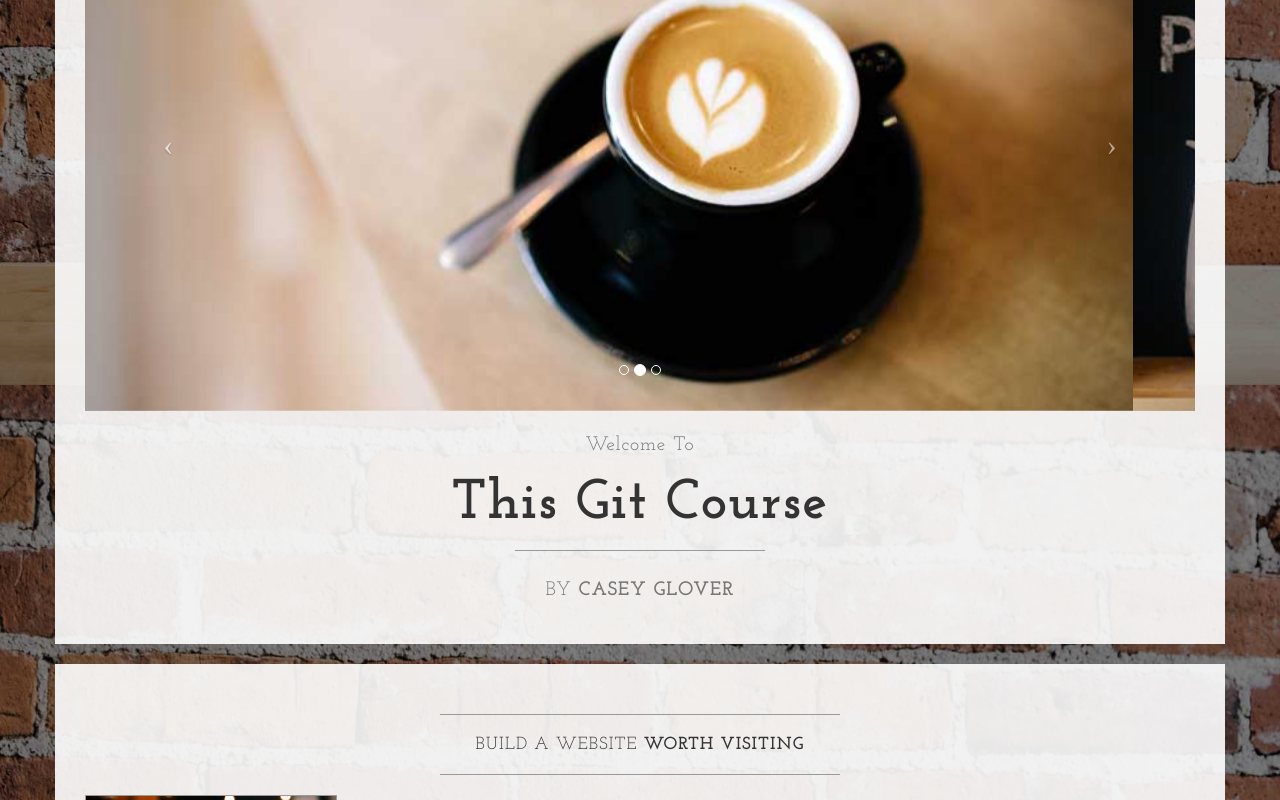
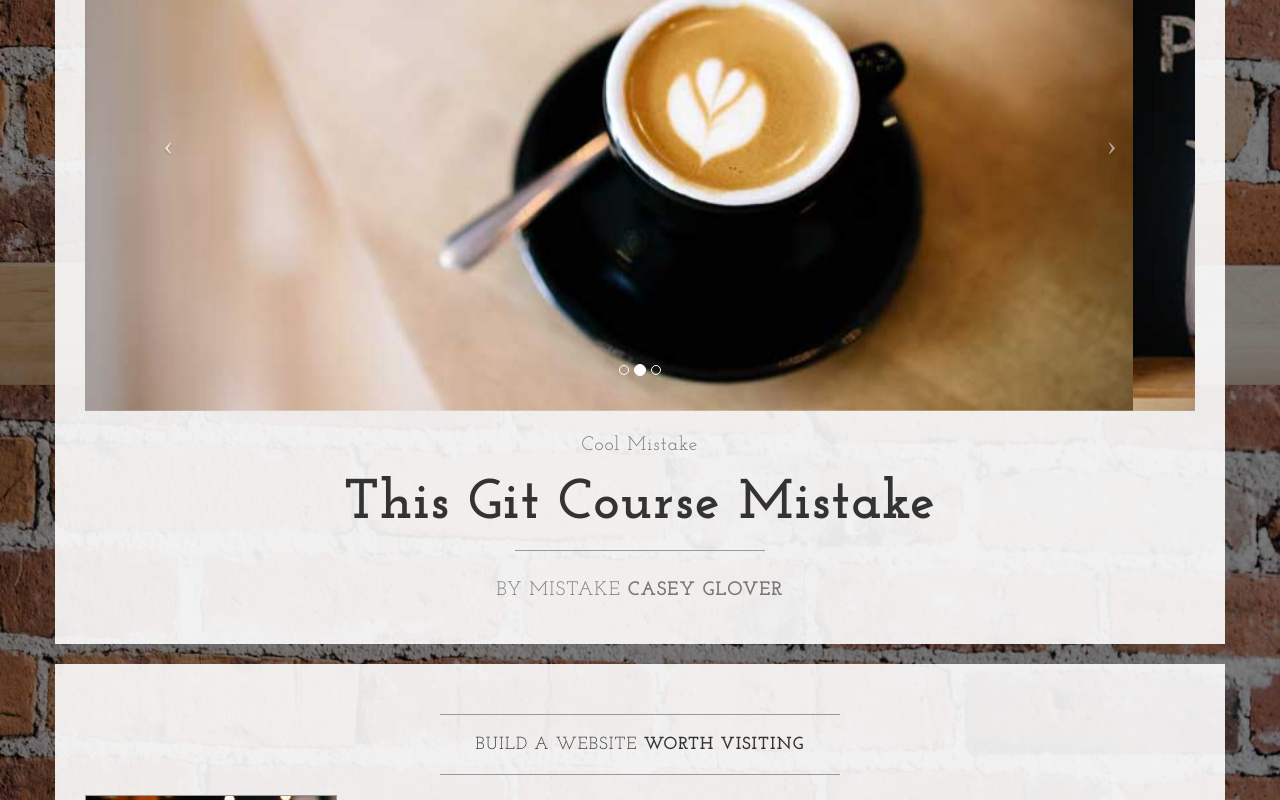
Before and after one commit to glovercase/learnablegitcourse, a plain HTML site: page index.html in a window 1280 px wide. Shown: the part 415-1215 px from the top of the page. Drawn offline with nearby package versions, Linux system fonts and the light colour scheme.

Commit message:
Commit three  mistakes

```diff
--- a/index.html
+++ b/index.html
@@ -106,12 +106,12 @@
                         </a>
                     </div>
                     <h2 class="brand-before">
-                        <small>Welcome to</small>
+                        <small>Cool Mistake</small>
                     </h2>
-                    <h1 class="brand-name">This git course</h1>
+                    <h1 class="brand-name">This git course mistake</h1>
                     <hr class="tagline-divider">
                     <h2>
-                        <small>By
+                        <small>By MISTAKE
                             <strong>CASEY GLOVER</strong>
                         </small>
                     </h2>
```
